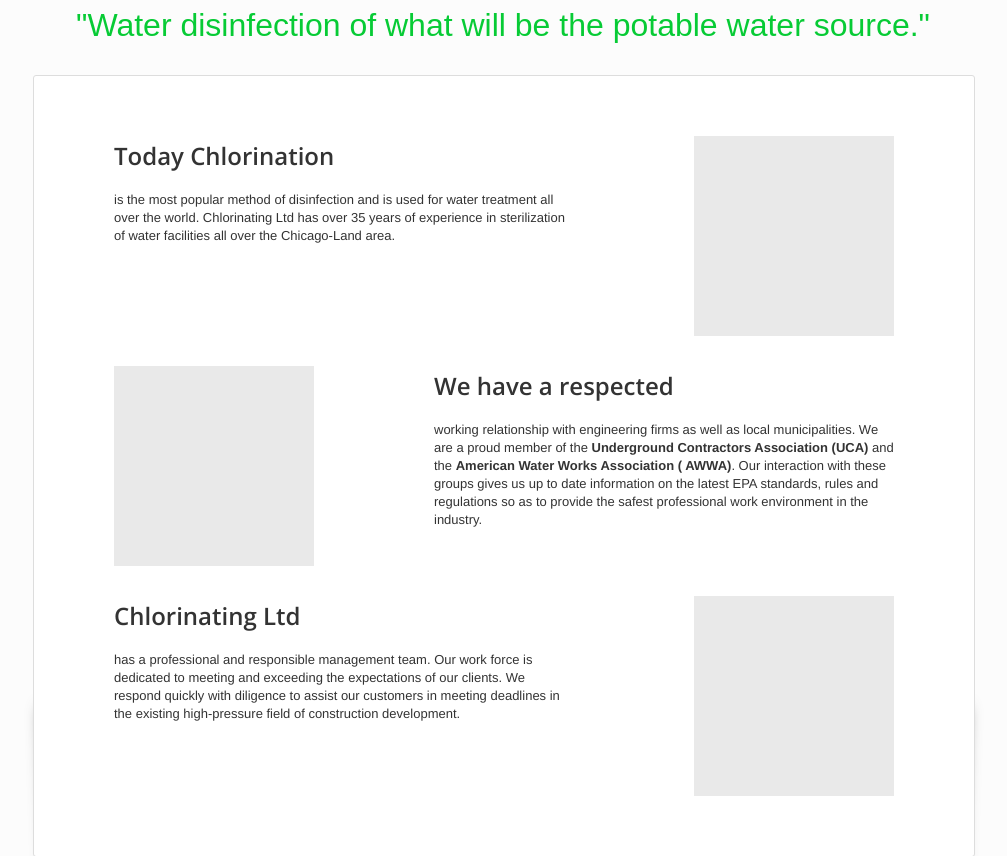
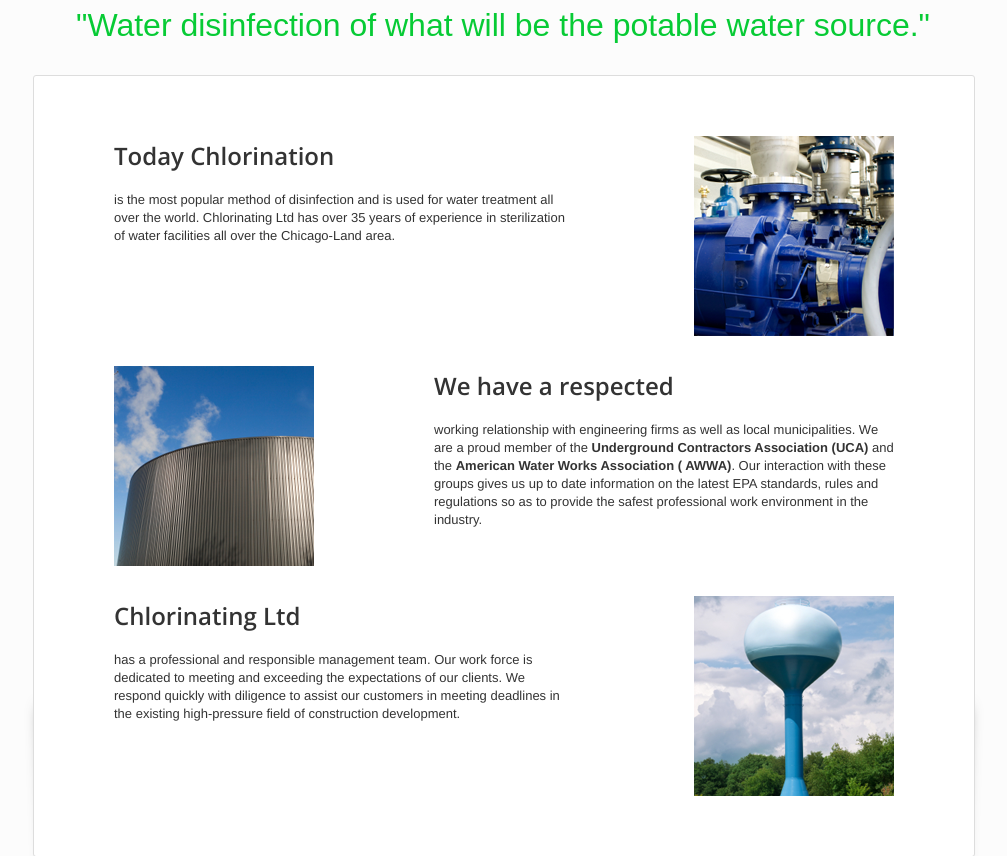
Before and after one commit to chlorinatingltd/chlorinatingltd.github.com, a plain HTML site: page index.html in a window 1280 px wide. Shown: the part 1080-1936 px from the top of the page, without its empty margins (137-1144 px from the left). Drawn offline with nearby package versions, Linux system fonts and the light colour scheme; a web font is replaced by a local one.

Commit message:
adding photos

```diff
--- a/index.html
+++ b/index.html
@@ -55,12 +55,12 @@
                     <p>is the most popular method of disinfection and is used for water treatment all over the world.  Chlorinating Ltd has over 35 years of experience in sterilization of water facilities all over the Chicago-Land area.</p>
                 </article>
                 <div class="span4">
-                    <img src="img/pics/placeholder_200.png" alt="placeholder" />
+                    <img src="img/pics/1.png" alt="placeholder" />
                 </div>
             </div>
             <div class="row">
                 <div class="span4 offset1">
-                    <img src="img/pics/placeholder_200.png" alt="placeholder" />
+                    <img src="img/pics/2.png" alt="placeholder" />
                 </div>
                 <article class="span6">
                     <h3>We have a respected</h3>
@@ -73,7 +73,7 @@
                     <p>has a professional and responsible management team. Our work force is dedicated to meeting and exceeding the expectations of our clients. We respond quickly with diligence to assist our customers in meeting deadlines in the existing high-pressure field of construction development.</p>
                 </article>
                 <div class="span4">
-                    <img src="img/pics/placeholder_200.png" alt="placeholder" />
+                    <img src="img/pics/3.png" alt="placeholder" />
                 </div>
             </div>
         </div>
```
Also changed, not shown: img/pics/1.png (added), img/pics/2.png (added), img/pics/3.png (added).
